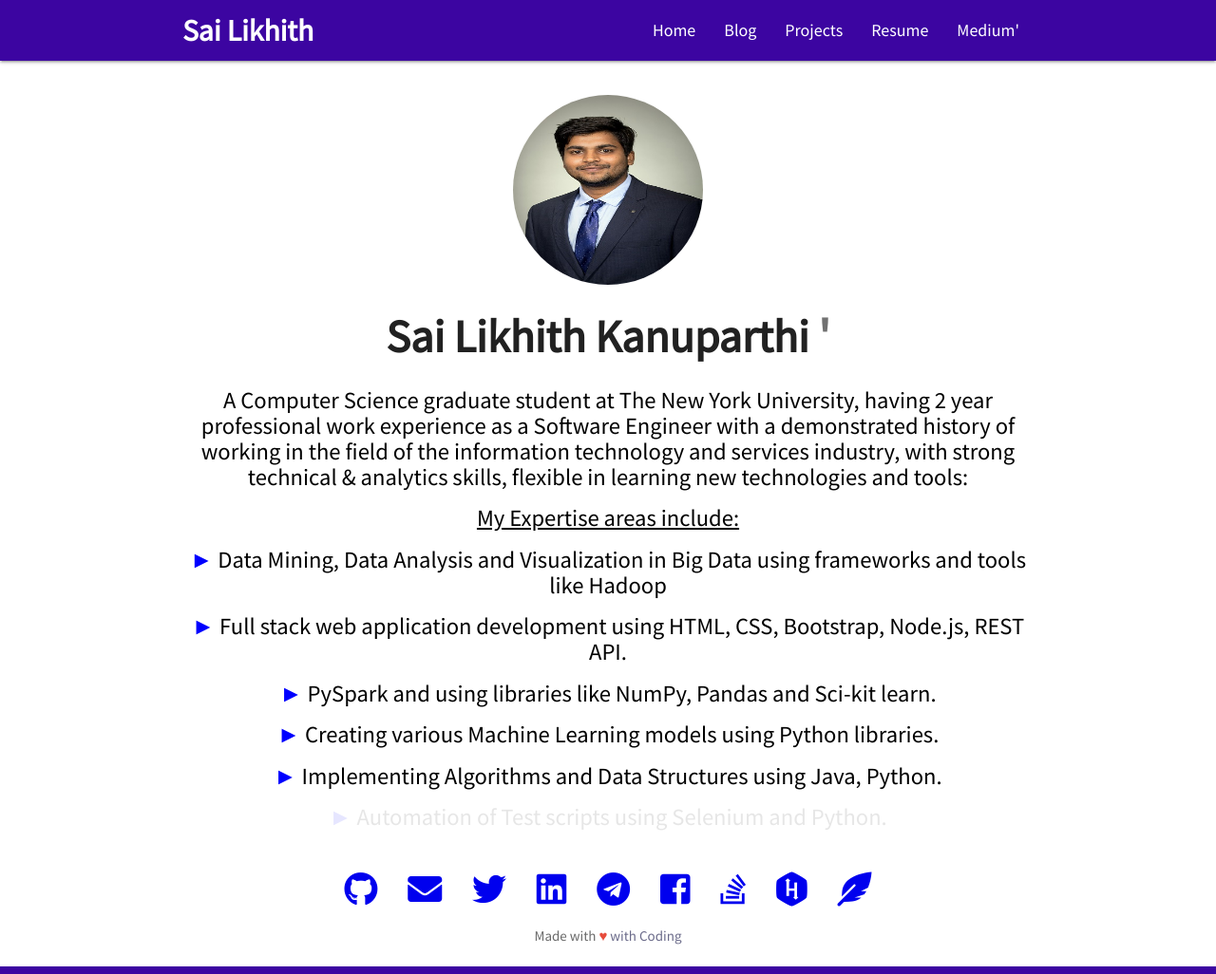
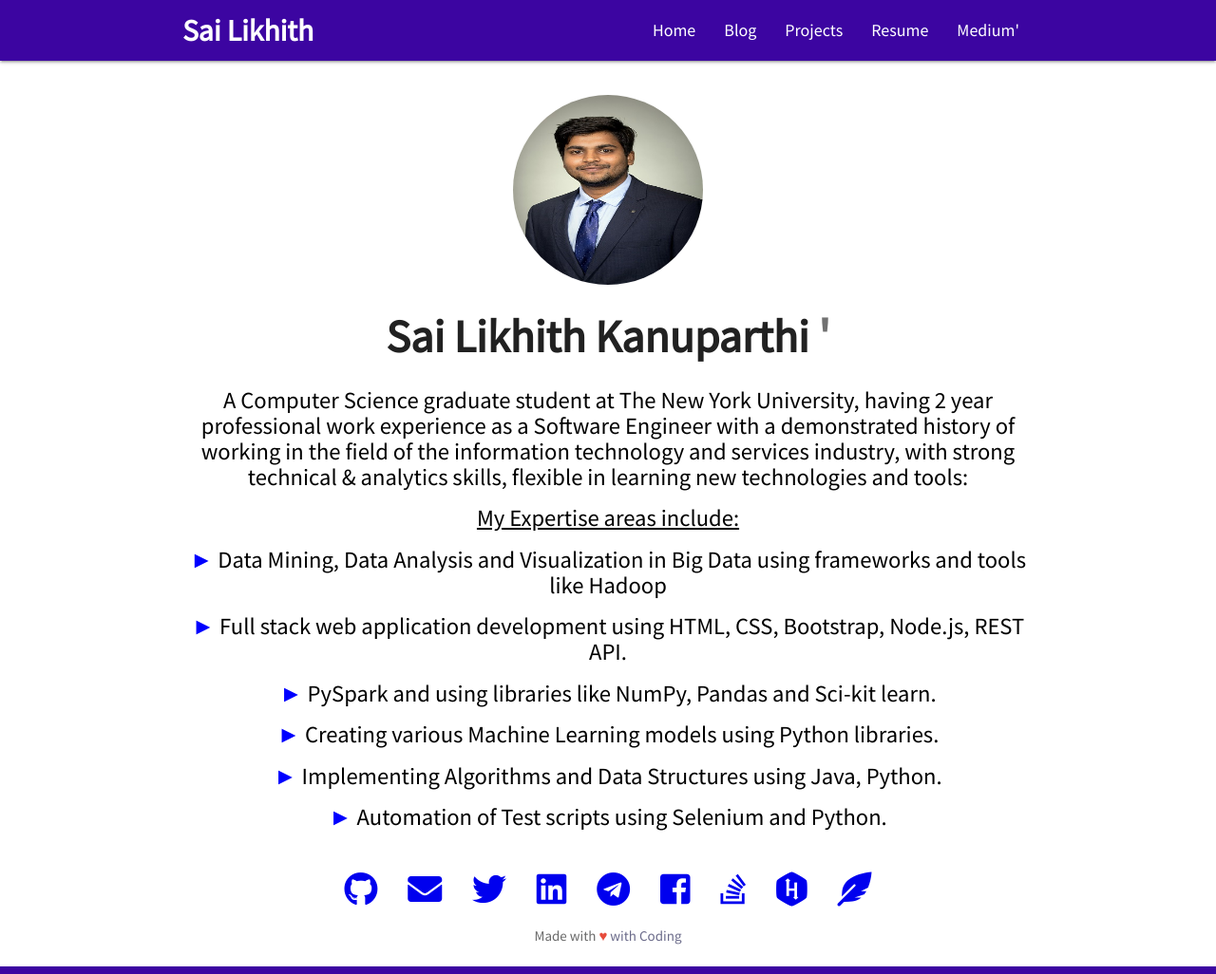
Before and after one commit to SaiLikhith7/Mywebsite, a Jekyll site: the page built from index.html, in a window 1280 px wide. Shown: the whole page at 95% size. Built offline with Jekyll 4.4.1, drawn with Linux system fonts in a browser that asks for light colours; nearby versions of some CDN libraries.

Commit message:
Update main.css

```diff
--- a/css/main.css
+++ b/css/main.css
@@ -83,7 +83,7 @@ div.footer{
 
 }
 
-#test1, #test2, #test3, #test4, #test5, #test6{
+#test1, #test2, #test3, #test4, #test5, #test6 #test7 #test8 #test9 {
   opacity: 0;
 }
 
```
